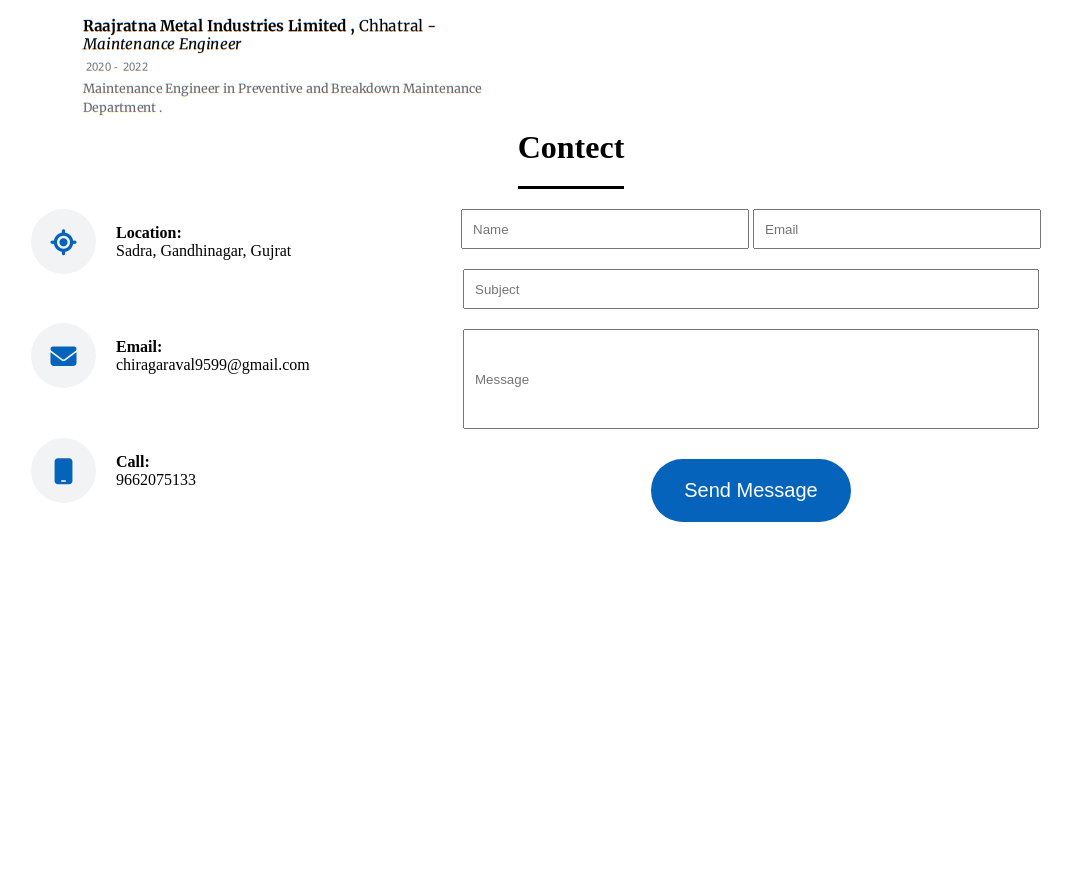
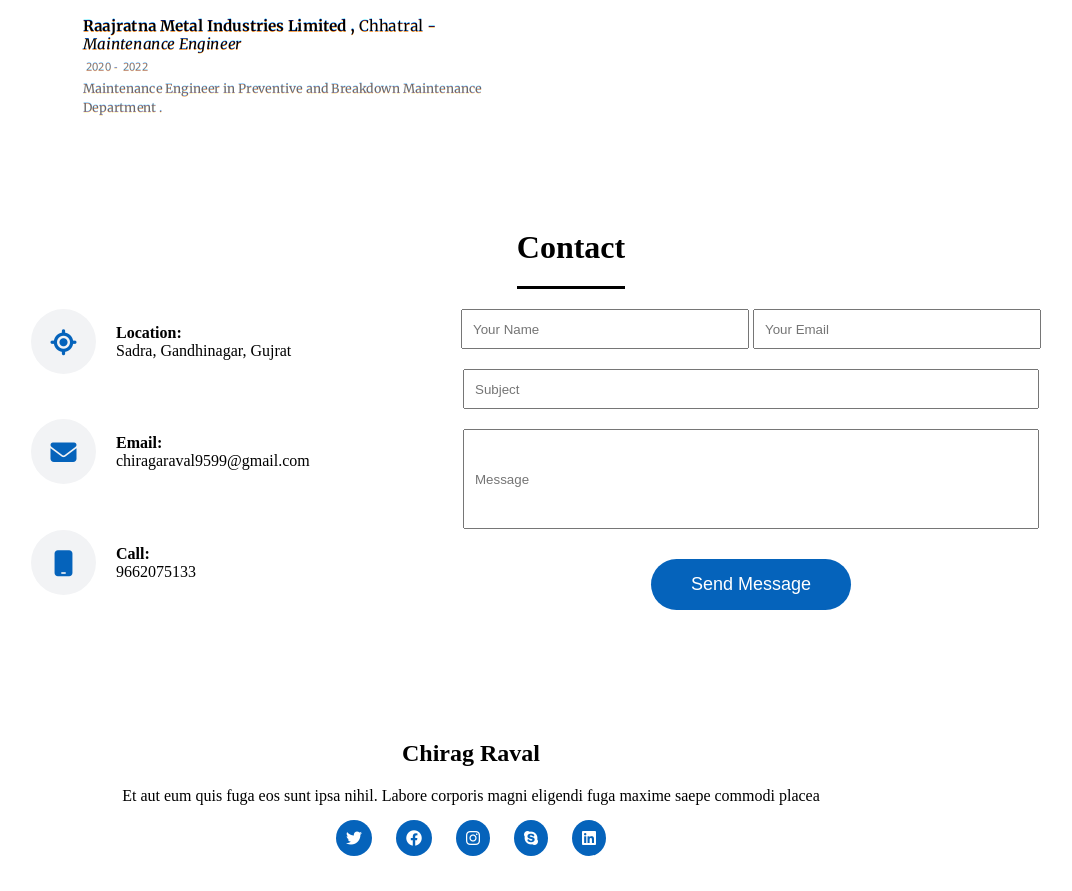
Before and after one commit to chiragraval1/tatacliq, a plain HTML site: page projects/chirag_portfolio.html in a window 1280 px wide. Shown: the part 3300-4191 px from the top of the page, without its empty margins (169-1241 px from the left). Before the commit the page ends 3852 px from the top, so only its background shows below. Drawn offline with Linux system fonts and the light colour scheme; files whose address does not match are found by name.

Commit message:
project updates

```diff
--- a/projects/chirag_portfolio.html
+++ b/projects/chirag_portfolio.html
@@ -137,38 +137,38 @@
     <div class="resume">
         <div class="resume_fact">
             <div class="resume_title">
-                <h2>Skils</h2>
+                <h2>Resume</h2>
                 <p>Lorem ipsum dolor sit amet consectetur adipisicing elit. Rem vero modi corporis quidem porro provident, expedita omnis id quisquam mollitia obcaecati excepturi perspiciatis aliquid qui deserunt ab assumenda dignissimos voluptates?</p>
             </div>
         </div>
         <div class="resume_main"> </div>
     </div>
 
-    <div class="contect">
-        <h2>Contect</h2>
-        <div class="contect_con">
+    <div class="contact">
+        <h2>Contact</h2>
+        <div class="contact_con">
             <div class="c_l">
                 <div class="c_logo"><i class="fa-solid fa-location-crosshairs"></i></div>
-                <div class="logo_content">
+                <div class="logo_contant">
                     <h4>Location:</h4>
                     <p>Sadra, Gandhinagar, Gujrat</p>
                 </div>
 
                 <div class="c_logo"><i class="fa-solid fa-envelope"></i></div>
-                <div class="logo_content">
+                <div class="logo_contant">
                     <h4>Email:</h4>
                     <p>chiragaraval9599@gmail.com</p>
                 </div>
                 <div class="c_logo"><i class="fa-solid fa-mobile"></i></div>
-                <div class="logo_content">
+                <div class="logo_contant">
                     <h4>Call:</h4>
                     <p>9662075133</p>
                 </div>
             </div>
             <div class="c_r">
                 <div class="name_email">
-                    <input type="text" class="name" placeholder="Name">
-                    <input type="text" class="name" placeholder="Email">
+                    <input type="text" class="name" placeholder="Your Name">
+                    <input type="text" class="name" placeholder="Your Email">
                 </div>
                 <div class="name_email"><input type="text" class="subject" placeholder="Subject"></div>
                 <div class="name_email"><input type="text" class="message" placeholder="Message"></div>
@@ -176,5 +176,16 @@
             </div>
         </div>
     </div>
+    <footer>
+        <h2>Chirag Raval</h2>
+        <p>Et aut eum quis fuga eos sunt ipsa nihil. Labore corporis magni eligendi fuga maxime saepe commodi placea</p>
+        <div class="c_icons">
+            <i class="fa-brands fa-twitter"></i>
+            <i class="fa-brands fa-facebook"></i>
+            <i class="fa-brands fa-instagram"></i>
+            <i class="fa-brands fa-skype"></i>
+            <i class="fa-brands fa-linkedin"></i>
+        </div>
+    </footer>
 </body>
 </html>
--- a/projects/css/chirag_portfolio.css
+++ b/projects/css/chirag_portfolio.css
@@ -199,16 +199,18 @@ header{
 /* resume end  */
 
 
-.contect{
+.contact{
     margin-left: 200px;
+    margin-top: 100px;
+    margin-bottom: 100px;
     text-align: center;
 }
-.contect_con{
+.contact_con{
     display: grid;
     grid-template-columns: 4fr 8fr;
 
 }
-.contect h2{
+.contact h2{
     font-size: 32px;
     padding-bottom: 20px;
     display: inline-block;
@@ -235,12 +237,15 @@ header{
     margin-bottom: 30px;
     margin-right: 20px;
 }
-.logo_content{
+.logo_contant{
     padding-top: 15px;
 }
 
 .name_email{
     width: 100%;
+}
+.name_email input:hover {
+    outline: 1px solid #0563bb;
 }
 .name_email .name{
     padding: 10px;
@@ -258,6 +263,8 @@ header{
     height: 100px;
     margin: 0px 70px;
     padding: 10px;
+    outline: none;
+
 }
 .c_r{
     outline: none;
@@ -268,8 +275,33 @@ header{
     margin-top: 30px;
     margin-bottom: 30px;
     width: 200px;
-    padding: 20px;
+    padding: 15px;
     border: none;
     color: white;
-    font-size: 20px;
+    font-size: 18px;
 }
+.c_r button:hover{
+    background: #007aff;
+}
+
+
+
+/* footer start  */
+
+footer{
+    text-align: center;
+    margin: 20px;
+}
+footer p{
+    padding-top: 20px;
+}
+.c_icons i{
+    background: #0563bb;
+    color: #fff;
+    margin: 15px 10px;
+    border-radius: 50%;
+    padding: 10px 10px;
+}
+.c_icons i:hover{
+    background: #007aff;
+}
```
